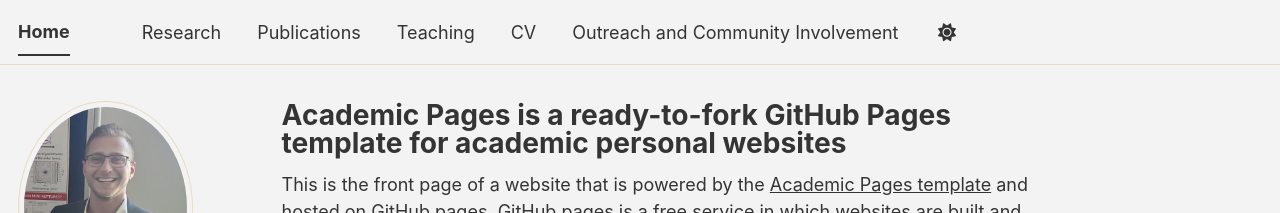
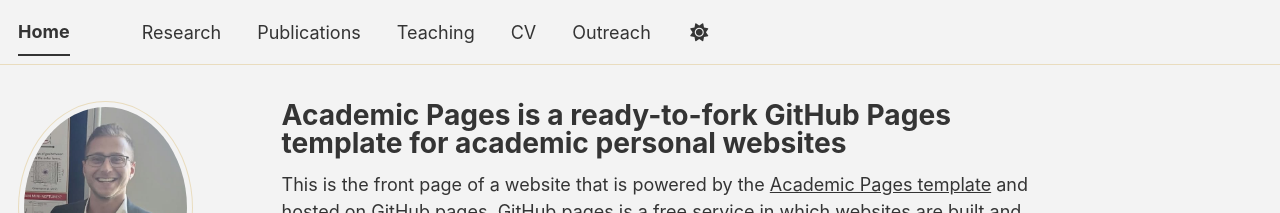
Before and after one commit to vincentsavignac/vincentsavignac.github.io, a Jekyll site: the page built from _pages/about.md, in a window 1280 px wide. Shown: the top 213 px of the page. Built offline with Jekyll 4.4.1, drawn with Linux system fonts in a browser that asks for light colours; a script bundle is joined from its source files by our own code; a style sheet for code colours, icons or effects is not loaded.

Commit message:
Rename 'Outreach and Community Involvement' to 'Outreach'

```diff
--- a/_data/navigation.yml
+++ b/_data/navigation.yml
@@ -21,5 +21,5 @@ main:
   - title: "CV"
     url: /cv/
 
-  - title: "Outreach and Community Involvement"
+  - title: "Outreach"
     url: /outreach/
```
